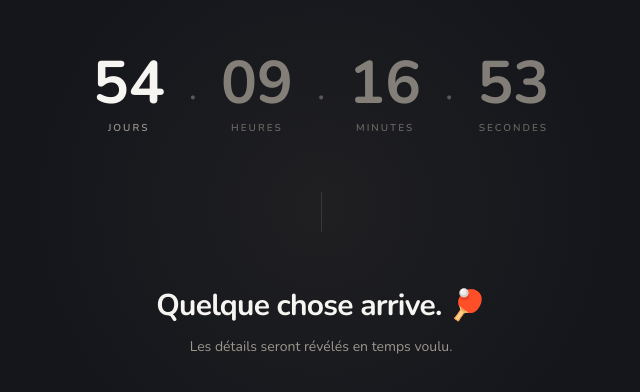
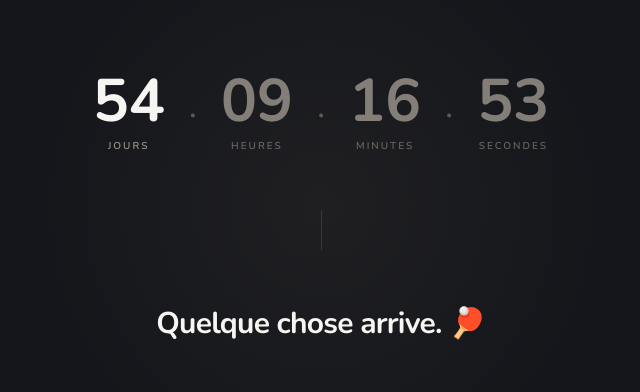
Before and after one commit to ArnaudBru/weekend-pongistes-2026, a Next.js app: page / in a window 1280 px wide. Shown: the part 194-586 px from the top of the page, without its empty margins (319-959 px from the left). Built offline with nearby package versions, Linux system fonts and the light colour scheme.

Commit message:
feat: simplify page header by removing nested div structure
Co-authored-by: ArnaudBru <26165930+ArnaudBru@users.noreply.github.com>

```diff
--- a/app/page.tsx
+++ b/app/page.tsx
@@ -18,14 +18,9 @@ export default function Page() {
         <div className="w-px h-10 bg-border" aria-hidden="true" />
 
         {/* Message */}
-        <div className="flex flex-col items-center gap-3">
-          <h1 className="text-2xl sm:text-3xl font-bold text-foreground tracking-tight text-balance">
-            Quelque chose arrive. 🏓
-          </h1>
-          <p className="text-sm text-muted-foreground font-normal leading-relaxed text-pretty max-w-xs">
-            Les détails seront révélés en temps voulu.
-          </p>
-        </div>
+        <h1 className="text-2xl sm:text-3xl font-bold text-foreground tracking-tight text-balance">
+          Quelque chose arrive. 🏓
+        </h1>
       </div>
     </main>
   )
```
